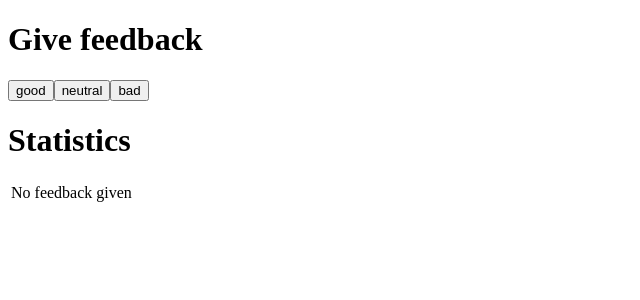
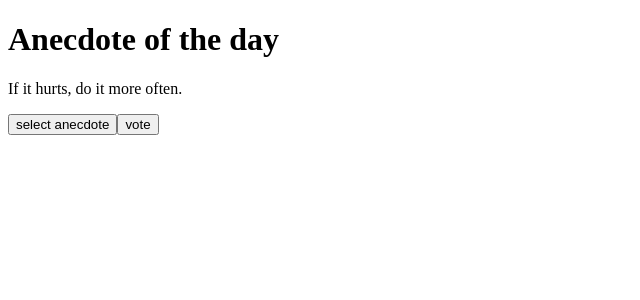
Before and after one commit to MegaPruts/FullStackOpen, a React (Vite) app: page / in a window 1280 px wide. Shown: the top 300 px of the page, without its empty margins (0-640 px from the left). Built offline with nearby package versions, Linux system fonts and the light colour scheme.

Commit message:
1.14*: anecdotes step 3

```diff
--- a/src/App.jsx
+++ b/src/App.jsx
@@ -1,74 +1,53 @@
 import {useState} from 'react'
-
-const Title = (props) => {
-    return <h1>{props.title}</h1>
-}
 
 const Button = (props) => {
     return <button onClick={props.button.onClick}>{props.button.text}</button>
 }
 
-const FeedbackView = (props) => {
-    return (<>
-        <Title title="Give feedback"/>
-        {
-            props.buttons.map(
-                b => <Button button={b}/>
-            )
-        }</>)
-}
 
-const StatisticLine = (props) => {
-    return (<tr>
-        <td>{props.text}</td>
-        <td>{props.value}</td>
-    </tr>)
-}
+const App = () => {
+    const [selected, setSelected] = useState(0)
 
-const Total = (scores) => scores.reduce((a, b) => a + b)
-const Average = (scores) => (scores[0] - scores[1]) / scores.length
-const Positive = (scores) => Total(scores) === 0 ? 0 : scores[0] / Total(scores) * 100
+    const anecdotes = [
+        'If it hurts, do it more often.',
+        'Adding manpower to a late software project makes it later!',
+        'The first 90 percent of the code accounts for the first 90 percent of the development time...The remaining 10 percent of the code accounts for the other 90 percent of the development time.',
+        'Any fool can write code that a computer can understand. Good programmers write code that humans can understand.',
+        'Premature optimization is the root of all evil.',
+        'Debugging is twice as hard as writing the code in the first place. Therefore, if you write the code as cleverly as possible, you are, by definition, not smart enough to debug it.',
+        'Programming without an extremely heavy use of console.log is same as if a doctor would refuse to use x-rays or blood tests when diagnosing patients.',
+        'The only way to go fast, is to go well.'
+    ]
+    const [votes, setVotes] = useState(new Array(anecdotes.length).fill(0))
+    const [maxVotes, setMaxVotes] = useState(0)
 
-const StatisticsView = (props) => {
-    const scores = props.scores
+    const selectAnecdoteButton = {
+        text: "select anecdote",
+        onClick: () => setSelected(Math.floor(Math.random() * anecdotes.length))
+    }
+
+    const voteButton = {
+        text: "vote",
+        onClick: () => {
+            let newVotes = [...votes];
+            newVotes[selected] += 1
+            if (newVotes[selected] > maxVotes) setMaxVotes(newVotes[selected])
+            setVotes(newVotes)
+        }
+    }
+
     return (
         <div>
-            <Title title="Statistics"/>
-            <table>
-                <tbody>
-                {
-                    (Total(scores) === 0)
-                        ? <StatisticLine text="No feedback given"/>
-                        : <>
-                            <StatisticLine text="Good:" value={scores[0]}/>
-                            <StatisticLine text="Neutral:" value={scores[1]}/>
-                            <StatisticLine text="Bad:" value={scores[2]}/>
-                            <StatisticLine text="All:" value={Total(scores)}/>
-                            <StatisticLine text="Average:" value={Average([scores[0], scores[2]])}/>
-                            <StatisticLine text="Positive:" value={Positive(scores) + " %"}/>
-                        </>
-                }
-                </tbody>
-            </table>
+            <h1>Anecdote of the day</h1>
+            <p>{anecdotes[selected]}</p>
+            {votes[selected] > 0 && <p>has {votes[selected]} votes</p>}
+            <Button button={selectAnecdoteButton}/>
+            <Button button={voteButton}/>
+            {maxVotes > 0 && <h1>Anecdote with most votes</h1>}
+            {maxVotes > 0 && <p>{anecdotes[votes.findIndex(v => v === maxVotes)]}</p>}
+
         </div>
     )
 }
 
-const App = () => {
-    // save clicks of each button to its own state
-    const [good, setGood] = useState(0)
-    const [neutral, setNeutral] = useState(0)
-    const [bad, setBad] = useState(0)
-
-    const goodButton = {text: "good", onClick: () => setGood(good + 1)}
-    const neutralButton = {text: "neutral", onClick: () => setNeutral(neutral + 1)}
-    const badButton = {text: "bad", onClick: () => setBad(bad + 1)}
-
-
-    return (<div>
-        <FeedbackView buttons={[goodButton, neutralButton, badButton]}/>
-        <StatisticsView scores={[good, neutral, bad]}/>
-    < /div>)
-}
-
 export default App
```
